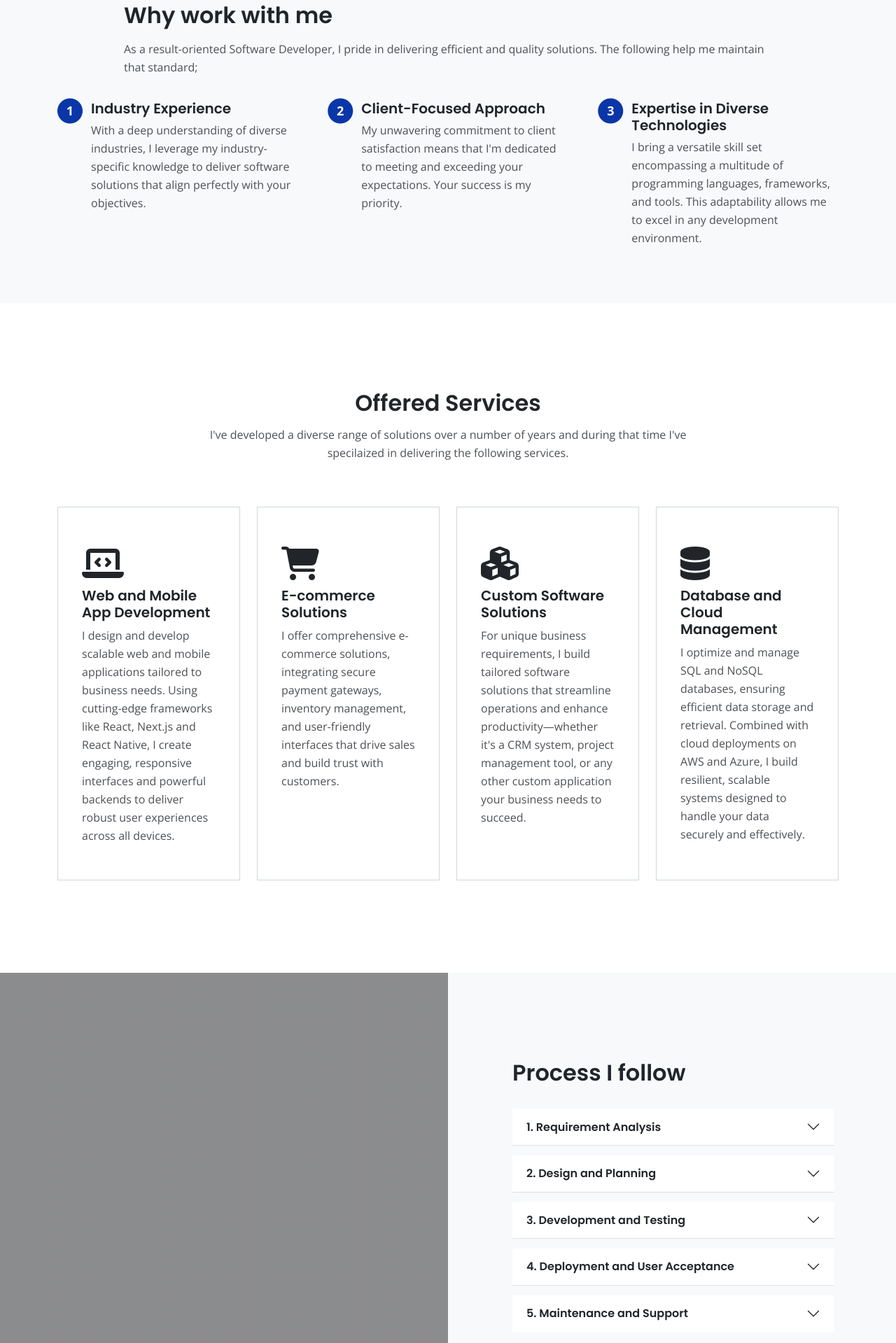
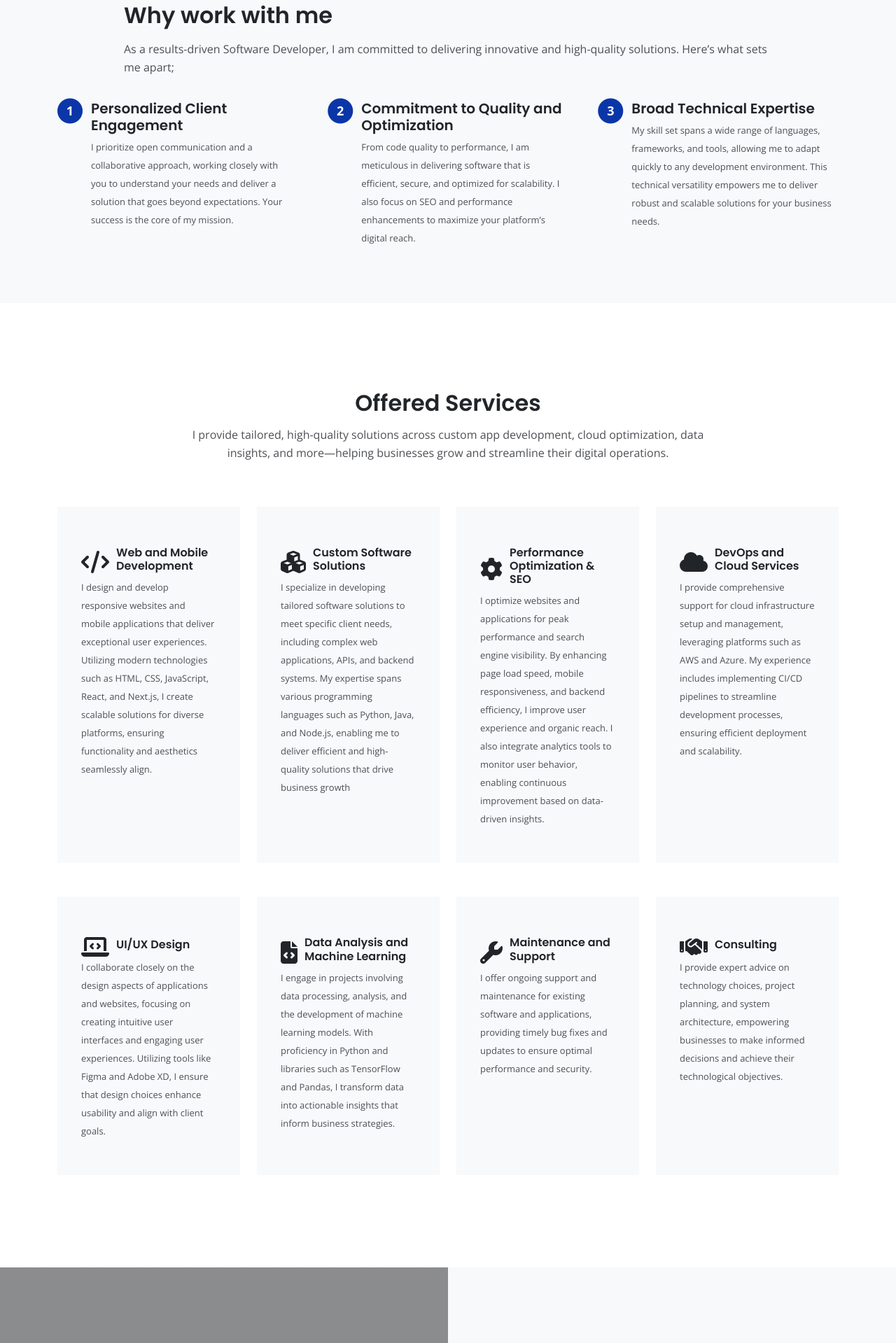
Before and after one commit to DavidOgalo/portfolio, a plain HTML site: page index.html in a window 1280 px wide. Shown: the part 819-2738 px from the top of the page at 70% size. Drawn offline with nearby package versions, Linux system fonts and the light colour scheme.

Commit message:
minor tweaks

```diff
--- a/css/styles.css
+++ b/css/styles.css
@@ -514,6 +514,35 @@ input[type='checkbox'] {
 	font-size: 1.25rem;
 }
 
+ a{
+	text-decoration: none !important;
+	}
+	 a:hover {
+	text-decoration: none !important;
+	}
+
+	.li_title{
+		font-weight: bold;
+		color: #d5d7db !important;
+	}
+	.li_text{
+	list-style-type: none;
+	color: #c5c8cc !important;
+	}
+	.accordion-item{
+		margin-bottom: 0.85rem;
+	}
+
+	.text-box p{
+		font-size: small;
+	}
+	.media-body p{
+		font-size: small;
+	}
+	.text-container p{
+		font-size: small;
+	}
+
 
 /******************/
 /*     Header     */
@@ -583,6 +612,14 @@ input[type='checkbox'] {
 /********************/
 /*     Services     */
 /********************/
+.icon-heading {
+    display: flex;
+    align-items: center;
+}
+
+.icon-heading i {
+    margin-right: 10px;
+}
 
 .basic-2 {
 	padding-top: 7.75rem;
@@ -602,7 +639,7 @@ input[type='checkbox'] {
 .basic-2 .text-box {
 	margin-bottom: 3rem;
 	padding: 3.5rem 1rem 2.125rem 1rem;
-	border: 1px solid #cfd7de;
+	/* border: 1px solid #cfd7de; */
 }
 
 .basic-2 .fas,
--- a/index.html
+++ b/index.html
@@ -7,15 +7,6 @@
     <!-- SEO Meta Tags -->
     <meta name="description" content="Your description">
     <meta name="author" content="Your name">
-
-    <!-- OG Meta Tags to improve the way the post looks when you share the page on Facebook, Twitter, LinkedIn -->
-	<meta property="og:site_name" content="" /> <!-- website name -->
-	<meta property="og:site" content="" /> <!-- website link -->
-	<meta property="og:title" content=""/> <!-- title shown in the actual shared post -->
-	<meta property="og:description" content="" /> <!-- description shown in the actual shared post -->
-	<meta property="og:image" content="" /> <!-- image link, make sure it's jpg -->
-	<meta property="og:url" content="" /> <!-- where do you want your post to link to -->
-	<meta name="twitter:card" content="summary_large_image"> <!-- to have large image post format in Twitter -->
 
     <!-- Webpage Title -->
     <title>David Ogalo</title>
@@ -41,24 +32,7 @@
     <!-- <script src="https://www.google.com/recaptcha/enterprise.js?render=6LfuhCEoAAAAAIUWJHJ4yLcy5Kj1shBVGU6cEKtU"></script>
     <script src="https://www.google.com/recaptcha/api.js" async defer></script> -->
     <style>
-            a{
-            text-decoration: none !important;
-            }
-             a:hover {
-            /* color: #fff !important; */
-            text-decoration: none !important;
-            }
-            .li_title{
-                font-weight: bold;
-                color: #d5d7db !important;
-            }
-            .li_text{
-            list-style-type: none;
-            color: #c5c8cc !important;
-            }
-            .accordion-item{
-                margin-bottom: 0.85rem;
-            }
+
     </style>
 </head>
 <body data-spy="scroll" data-target=".fixed-top">
@@ -95,14 +69,14 @@
                         <a class="nav-link page-scroll" href="#contact">Contact</a>
                     </li>
                 </ul>
-                <span class="nav-item social-icons">
+                <!-- <span class="nav-item social-icons">
                     <span class="fa-stack">
                         <a href="https://www.linkedin.com/in/david-ogalo-082b25232/" target="_blank">
                             <i class="fas fa-circle fa-stack-2x"></i>
                             <i class="fab fa-linkedin fa-stack-1x"></i>
                         </a>
                     </span>
-                </span>
+                </span>  -->
             </div> <!-- end of navbar-collapse -->
         </div> <!-- end of container -->
     </nav> <!-- end of navbar -->
@@ -133,7 +107,7 @@
                     <div class="row">
                         <div class="col-xl-10 offset-xl-1" style="margin-bottom:1rem;">
                             <h2 class="mb-3">Why work with me</h2>
-                            <p>As a result-oriented Software Developer, I pride in delivering efficient and quality solutions. The following help me maintain that standard;</p>
+                            <p>As a results-driven Software Developer, I am committed to delivering innovative and high-quality solutions. Here’s what sets me apart;</p>
                         </div>
                         <div class="col-lg-12">
                             <!-- Card -->
@@ -145,8 +119,8 @@
                                             <span class="fa-stack-1x">1</span>
                                         </span>
                                         <div class="media-body">
-                                            <h5>Industry Experience</h5>
-                                            <p>With a deep understanding of diverse industries, I leverage my industry-specific knowledge to deliver software solutions that align perfectly with your objectives.</p>
+                                            <h5>Personalized Client Engagement</h5>
+                                            <p>I prioritize open communication and a collaborative approach, working closely with you to understand your needs and deliver a solution that goes beyond expectations. Your success is the core of my mission.</p>
                                         </div>
                                     </li>
                                 </ul>
@@ -162,8 +136,8 @@
                                             <span class="fa-stack-1x">2</span>
                                         </span>
                                         <div class="media-body">
-                                            <h5>Client-Focused Approach</h5>
-                                            <p>My unwavering commitment to client satisfaction means that I'm dedicated to meeting and exceeding your expectations. Your success is my priority.</p>
+                                            <h5>Commitment to Quality and Optimization</h5>
+                                            <p>From code quality to performance, I am meticulous in delivering software that is efficient, secure, and optimized for scalability. I also focus on SEO and performance enhancements to maximize your platform’s digital reach.</p>
                                         </div>
                                     </li>
                                 </ul>
@@ -179,8 +153,8 @@
                                             <span class="fa-stack-1x">3</span>
                                         </span>
                                         <div class="media-body">
-                                            <h5>Expertise in Diverse Technologies</h5>
-                                            <p>I bring a versatile skill set encompassing a multitude of programming languages, frameworks, and tools. This adaptability allows me to excel in any development environment.</p>
+                                            <h5>Broad Technical Expertise</h5>
+                                            <p>My skill set spans a wide range of languages, frameworks, and tools, allowing me to adapt quickly to any development environment. This technical versatility empowers me to deliver robust and scalable solutions for your business needs.</p>
                                         </div>
                                     </li>
                                 </ul>
@@ -201,36 +175,80 @@
             <div class="row">
                 <div class="col-lg-12">
                     <h2 class="h2-heading">Offered Services</h2>
-                    <p class="p-heading">I've developed a diverse range of solutions over a number of years and during that time I've specilaized in delivering the following services.</p>
+                    <p class="p-heading">I provide tailored, high-quality solutions across custom app development, cloud optimization, data insights, and more—helping businesses grow and streamline their digital operations.</p>
                 </div> <!-- end of col -->
             </div> <!-- end of row -->
             <div class="row">
                 <div class="col-md-6 col-lg-3" style="display: flex;">
-                    <div class="text-box">
-                         <i class="fa-solid fa-laptop-code fa-3x" style="margin-bottom: 10px;"></i>
-                        <h5>Web and Mobile App Development</h5>
-                        <p>I design and develop scalable web and mobile applications tailored to business needs. Using cutting-edge frameworks like React, Next.js and React Native, I create engaging, responsive interfaces and powerful backends to deliver robust user experiences across all devices.</p>
+                    <div class="text-box bg-gray">
+                        <div class="icon-heading">
+                         <i class="fa fa-code fa-2x" aria-hidden="true"></i>
+                        <h6>Web and Mobile Development</h6>
+                        </div>
+                        <p>I design and develop responsive websites and mobile applications that deliver exceptional user experiences. Utilizing modern technologies such as HTML, CSS, JavaScript, React, and Next.js, I create scalable solutions for diverse platforms, ensuring functionality and aesthetics seamlessly align.</p>
                     </div> <!-- end of text-box -->
                 </div> <!-- end of col -->
                 <div class="col-md-6 col-lg-3" style="display: flex;">
-                    <div class="text-box">
-                        <i class="fa-solid fa-cart-shopping fa-3x" style="margin-bottom: 10px;"></i>
-                        <h5>E-commerce Solutions</h5>
-                        <p>I offer comprehensive e-commerce solutions, integrating secure payment gateways, inventory management, and user-friendly interfaces that drive sales and build trust with customers.</p>
+                    <div class="text-box bg-gray">
+                        <div class="icon-heading">
+                            <i class="fa fa-cubes fa-2x"></i>
+                            <h6>Custom Software Solutions</h6>
+                        </div>
+                        <p>I specialize in developing tailored software solutions to meet specific client needs, including complex web applications, APIs, and backend systems. My expertise spans various programming languages such as Python, Java, and Node.js, enabling me to deliver efficient and high-quality solutions that drive business growth</p>
                     </div> <!-- end of text-box -->
                 </div> <!-- end of col -->
                 <div class="col-md-6 col-lg-3" style="display: flex;">
-                    <div class="text-box">
-                        <i class="fa fa-cubes fa-3x" style="margin-bottom: 10px;"></i>
-                        <h5>Custom Software Solutions</h5>
-                        <p>For unique business requirements, I build tailored software solutions that streamline operations and enhance productivity—whether it's a CRM system, project management tool, or any other custom application your business needs to succeed.</p>
+                    <div class="text-box bg-gray">
+                        <div class="icon-heading">
+                        <i class="fa fa-cog fa-2x" aria-hidden="true"></i>
+                        <h6>Performance Optimization & SEO</h6>
+                        </div>
+                        <p>I optimize websites and applications for peak performance and search engine visibility. By enhancing page load speed, mobile responsiveness, and backend efficiency, I improve user experience and organic reach. I also integrate analytics tools to monitor user behavior, enabling continuous improvement based on data-driven insights.</p>
                     </div> <!-- end of text-box -->
                 </div> <!-- end of col -->
                 <div class="col-md-6 col-lg-3" style="display: flex;">
-                    <div class="text-box">
-                        <i class="fa-solid fa-database fa-3x" style="margin-bottom: 10px;"></i>
-                        <h5>Database and Cloud Management</h5>
-                        <p>I optimize and manage SQL and NoSQL databases, ensuring efficient data storage and retrieval. Combined with cloud deployments on AWS and Azure, I build resilient, scalable systems designed to handle your data securely and effectively.</p>
+                    <div class="text-box bg-gray">
+                        <div class="icon-heading">
+                        <i class="fa fa-cloud fa-2x" aria-hidden="true"></i>
+                        <h6>DevOps and Cloud Services</h6>
+                        </div>
+                        <p>I provide comprehensive support for cloud infrastructure setup and management, leveraging platforms such as AWS and Azure. My experience includes implementing CI/CD pipelines to streamline development processes, ensuring efficient deployment and scalability.</p>
+                    </div>
+                </div>
+                <div class="col-md-6 col-lg-3" style="display: flex;">
+                    <div class="text-box bg-gray">
+                        <div class="icon-heading">
+                        <i class="fa fa-laptop-code fa-2x"></i>
+                        <h6>UI/UX Design</h6>
+                        </div>
+                        <p>I collaborate closely on the design aspects of applications and websites, focusing on creating intuitive user interfaces and engaging user experiences. Utilizing tools like Figma and Adobe XD, I ensure that design choices enhance usability and align with client goals.</p>
+                    </div>
+                </div>
+                <div class="col-md-6 col-lg-3" style="display: flex;">
+                    <div class="text-box bg-gray">
+                        <div class="icon-heading">
+                        <i class="fa fa-file-code fa-2x" aria-hidden="true"></i>
+                        <h6>Data Analysis and Machine Learning</h6>
+                        </div>
+                        <p>I engage in projects involving data processing, analysis, and the development of machine learning models. With proficiency in Python and libraries such as TensorFlow and Pandas, I transform data into actionable insights that inform business strategies.</p>
+                    </div>
+                </div>
+                <div class="col-md-6 col-lg-3" style="display: flex;">
+                    <div class="text-box bg-gray">
+                        <div class="icon-heading">
+                        <i class="fa fa-wrench fa-2x" aria-hidden="true"></i>
+                        <h6>Maintenance and Support</h6>
+                        </div>
+                        <p>I offer ongoing support and maintenance for existing software and applications, providing timely bug fixes and updates to ensure optimal performance and security.</p>
+                    </div>
+                </div>
+                <div class="col-md-6 col-lg-3" style="display: flex;">
+                    <div class="text-box bg-gray">
+                        <div class="icon-heading">
+                        <i class="fa fa-handshake fa-2x" aria-hidden="true"></i>
+                        <h6>Consulting</h6>
+                        </div>
+                        <p>I provide expert advice on technology choices, project planning, and system architecture, empowering businesses to make informed decisions and achieve their technological objectives.</p>
                     </div>
                 </div>
             </div> <!-- end of row -->
@@ -321,7 +339,6 @@
             <div class="row">
                 <div class="col-lg-12">
                     <h2 class="h2-heading">Delivered projects</h2>
-                    <p class="p-heading">Listed below are some of the most representative projects I've worked on.</p>
                 </div> <!-- end of col -->
             </div> <!-- end of row -->
             <div class="row">
@@ -332,7 +349,7 @@
                                 <img class="img-fluid" src="images/project-4.jpg" alt="alternative">
                             </a>
                         </div> <!-- end of image-container -->
-                        <p><strong>For:</strong> Techsage Solutions <strong>Project:</strong> Designed and developed a website for Techsage Ltd <a class="blue" href="project.html">details</a></p>
+                        <p style="font-size: medium;"><strong>For:</strong> Techsage Solutions <strong>Project:</strong> Designed and developed a website for Techsage Ltd <a class="blue" href="project.html">details</a></p>
                     </div> <!-- end of text-container -->
                 </div> <!-- end of col -->
             </div> <!-- end of row -->
@@ -539,14 +556,14 @@
 					<div class="ftco-footer-widget mb-4">
 						<h2 class="ftco-heading-2">Offered Services</h2>
 						<ul class="list-unstyled">
-                            <li><a href="#services"><span class="fa fa-chevron-right mr-2"></span>Web Application Development</a></li>
-							<li><a href="#services"><span class="fa fa-chevron-right mr-2"></span>Mobile Application Development</a></li>
-							<li><a href="#services"><span class="fa fa-chevron-right mr-2"></span>E-Commerce Solutions</a></li>
+                            <li><a href="#services"><span class="fa fa-chevron-right mr-2"></span>Web and Mobile Development</a></li>
 							<li><a href="#services"><span class="fa fa-chevron-right mr-2"></span>Custom Software Solutions</a></li>
-							<li><a href="#services"><span class="fa fa-chevron-right mr-2"></span>API Development and Integration</a></li>
-							<li><a href="#services"><span class="fa fa-chevron-right mr-2"></span>Quality Assurance and Testing</a></li>
-                            <li><a href="#services"><span class="fa fa-chevron-right mr-2"></span>Database Design and Management</a></li>
-                            <li><a href="#services"><span class="fa fa-chevron-right mr-2"></span>DevOps and Deployment</a></li>
+							<li><a href="#services"><span class="fa fa-chevron-right mr-2"></span>Performance Optimization & SEO</a></li>
+							<li><a href="#services"><span class="fa fa-chevron-right mr-2"></span>DevOps and Cloud Services</a></li>
+							<li><a href="#services"><span class="fa fa-chevron-right mr-2"></span>UI/UX Design</a></li>
+							<li><a href="#services"><span class="fa fa-chevron-right mr-2"></span>Data Analysis and Machine Learning</a></li>
+                            <li><a href="#services"><span class="fa fa-chevron-right mr-2"></span>Maintenance and Support</a></li>
+                            <li><a href="#services"><span class="fa fa-chevron-right mr-2"></span>Consulting</a></li>
 						</ul>
 					</div>
 				</div>
--- a/js/scripts.js
+++ b/js/scripts.js
@@ -1,6 +1,3 @@
-/* Description: Custom JS file */
-
-
 (function($) {
     "use strict";
 
```
Also changed, not shown: privacy.html (+9 -18 lines), project.html (+20 -28 lines), terms.html (+1 -10 lines), css/bootstrap.css.
